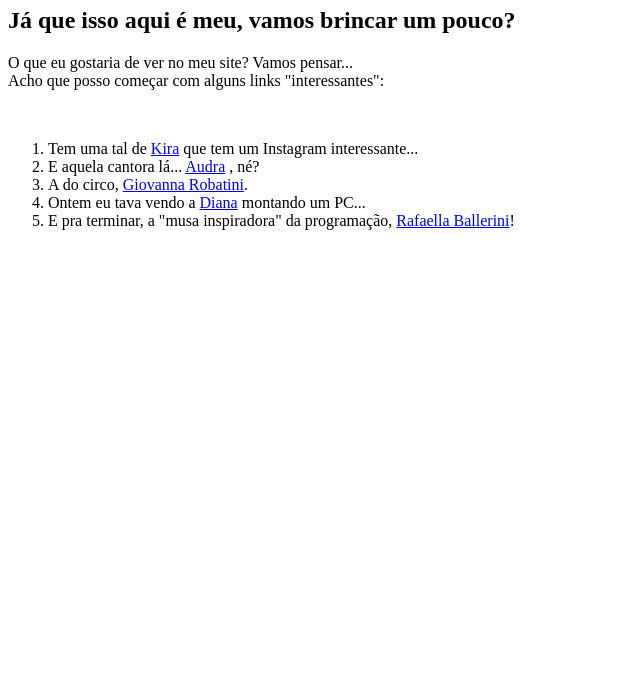
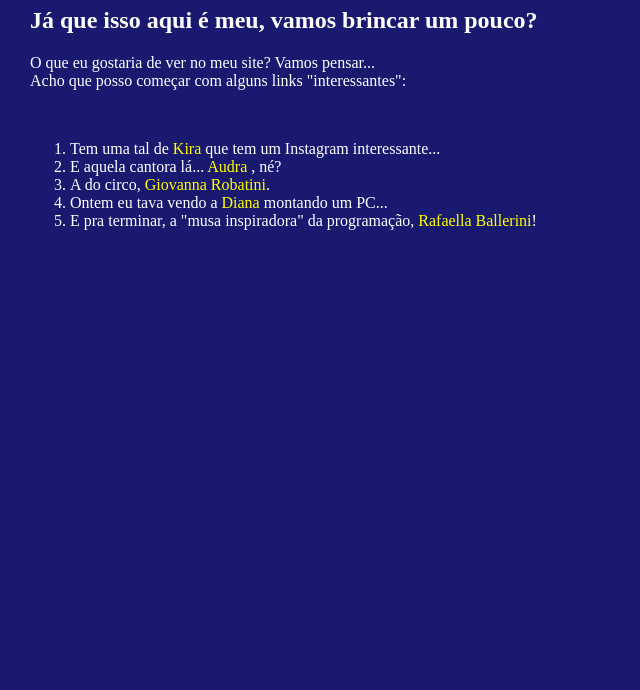
Before and after one commit to anderson-br-ti/creating-a-site, a plain HTML site: page index.html in a window 1280 px wide. Shown: the part 110-800 px from the top of the page, without its empty margins (0-640 px from the left). Drawn offline with Linux system fonts and the light colour scheme.

Commit message:
Botei umas cores aí.

```diff
--- a/index.html
+++ b/index.html
@@ -3,6 +3,7 @@
   <head>
     <meta charset="UTF-8">
     <title>Happy Birthday To Me!</title>
+    <link rel="stylesheet" type="text/css" href="style.css">
   </head>
   <body>
     <h1>E cheguei aos 23... <br>Velho? Acho que é relativo.</h1>
--- /dev/null
+++ b/style.css
@@ -0,0 +1,14 @@
+* {
+  background-color: midnightblue;
+  color: white;
+}
+
+body {
+  margin-left: 30px;
+  margin-top: 10px;
+}
+
+a {
+  text-decoration: none;
+  color: yellow;
+}
```
